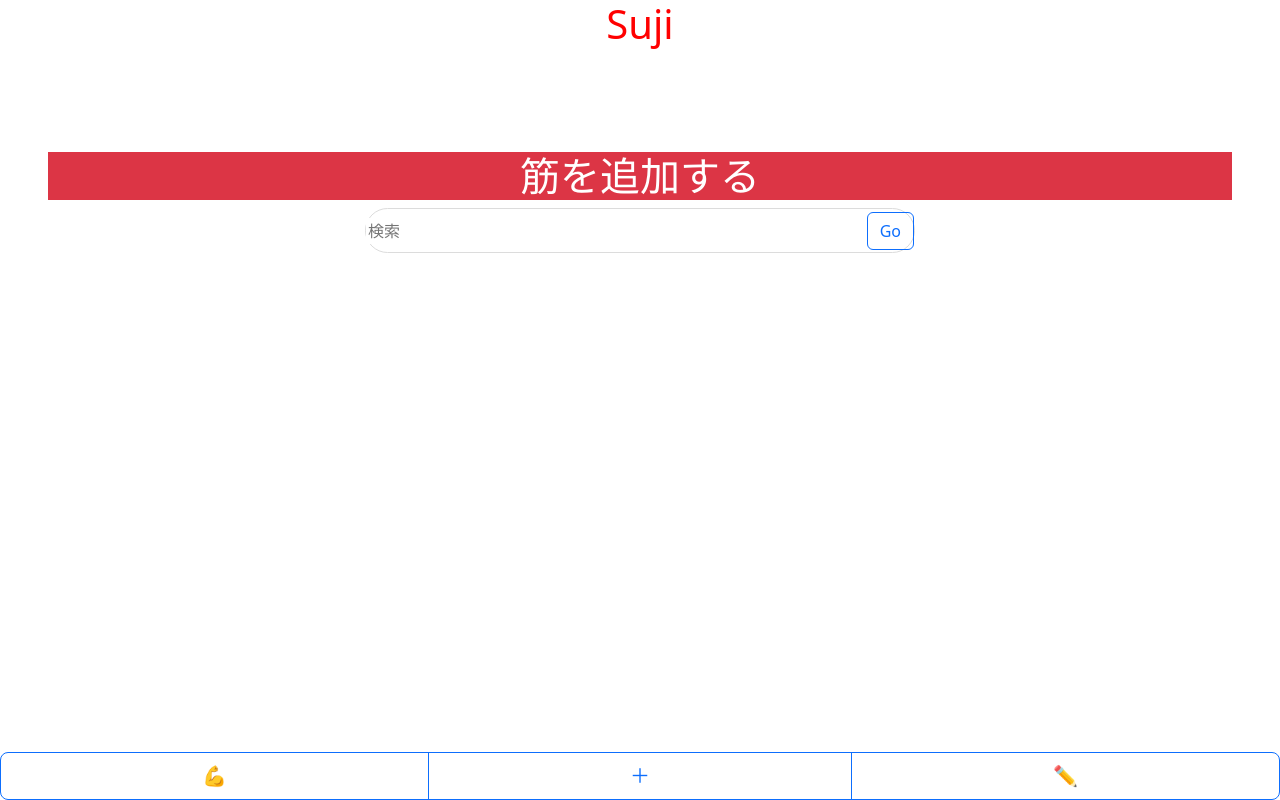
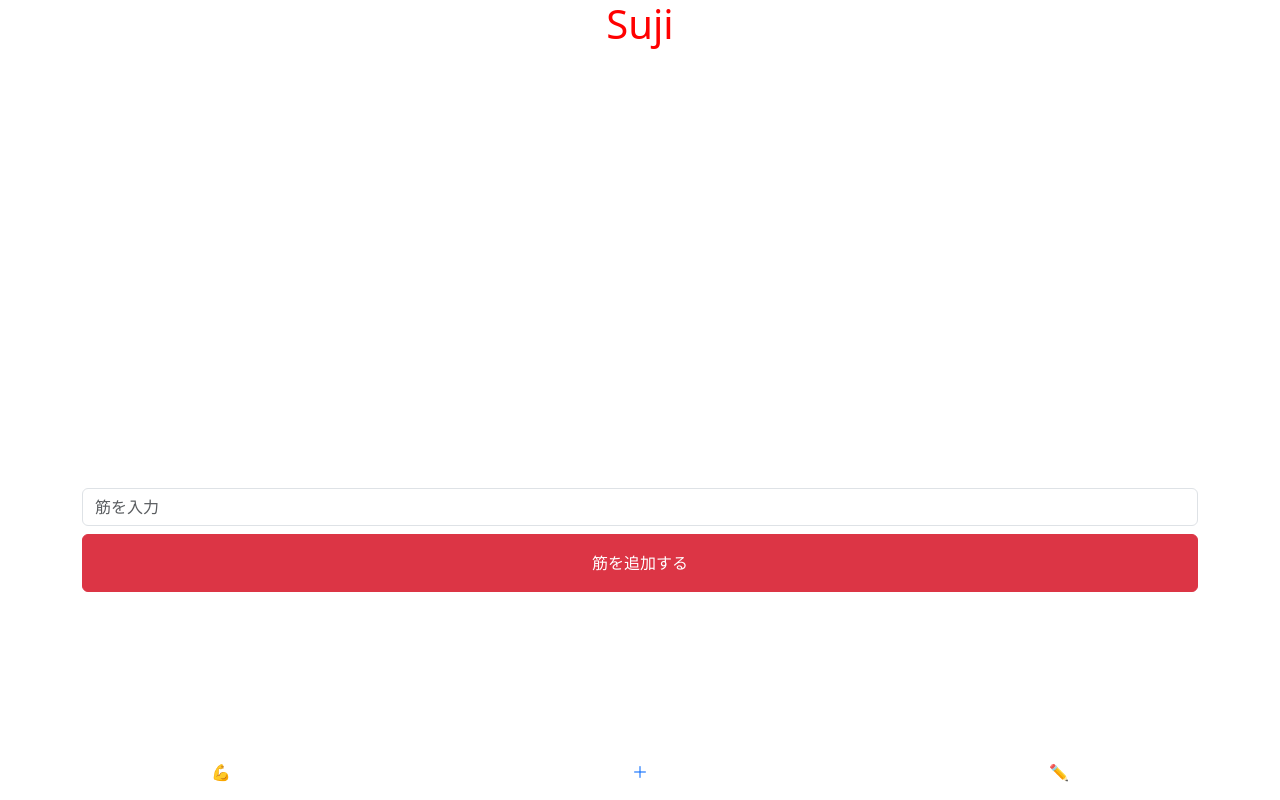
Before and after one commit to yuki-kunn/Katai-Suji, a SvelteKit app: page /suji2 in a window 1280 px wide. Built offline with nearby package versions, Linux system fonts and the light colour scheme.

Commit message:
suji2修正

```diff
--- a/src/routes/suji2/+page.svelte
+++ b/src/routes/suji2/+page.svelte
@@ -1,63 +1,43 @@
-<div class="wrapper">
+<script>
+</script>
+
+<body>
 	<h1 class="takuann">Suji</h1>
-	<div class="container-fluid p-5 my-5 text-white">
-		<h1 style="text-align: center;" class="bg-danger">筋を追加する</h1>
-		<div class="kyc-search-bar" style="margin:0 auto;">
-			<input class="kyc-search-box" type="text" placeholder="検索" autocomplete="off" />
-			<button type="button" class="btn btn-outline-primary">Go</button>
+	<div class="container">
+		<div class="input-group">
+			<input type="text" class="form-control" placeholder="筋を入力" />
 		</div>
+		<button type="button" class="footer p-3 btn btn-danger mt-2">筋を追加する</button>
 	</div>
-	<div class="btn-group btn-group-lg" role="group" aria-label="Large button group">
+
+	<footer class="footer fixed-bottom d-flex justify-content-around align-items-center">
 		<button type="button" class="btn btn-outline-primary">💪</button>
-		<button type="button" class="btn btn-outline-primary">＋</button>
+		<button type="button" class="btn btn-outline-primary"> ＋ </button>
 		<button type="button" class="btn btn-outline-primary">✏️</button>
-	</div>
-</div>
+	</footer>
+</body>
 
 <style>
-	.kyc-search-bar {
-		display: flex;
-		align-items: center;
-		justify-content: center;
-		height: 45px;
-		width: 550px;
-		border-radius: 30px;
-		margin: 5px;
-		border: solid 1px #dcdcdc;
-	}
-
-	.kyc-search-box {
-		font-size: 16px;
-		width: 100%;
-		border: none;
-		outline: none;
-	}
-
-	i.kyc-search-mark {
-		margin-left: 10px;
-		margin-right: 5px;
-		color: #9aa0a6;
-	}
-
-	i.kyc-search-mic {
-		margin-right: 10px;
-		cursor: pointer;
-		color: #9aa0a6;
-	}
-
-	@media only screen and (max-width: 480px) {
-		.kyc-search-bar {
-			width: 90%;
-		}
-	}
-
 	.takuann {
 		text-align: center;
 		color: red;
+		margin-bottom: 11em;
 	}
-	.wrapper {
-		display: grid;
-		grid-template-rows: auto 1fr auto;
-		min-height: 100svh;
+
+	.container {
+		height: 10px;
+		margin: 0 auto;
+	}
+
+	/* フッターの設定 */
+	.footer {
+		width: 100%;
+		padding: 10px;
+	}
+
+	/* フッターのボタンのスタイル調整 */
+	.footer button {
+		border: none;
+		background: none;
 	}
 </style>
--- a/src/routes/suji4/+page.svelte
+++ b/src/routes/suji4/+page.svelte
@@ -4,7 +4,6 @@
 		<h1 style="text-align: center;" class="bg-danger">ToDoを追加する</h1>
 		<div class="kyc-search-bar" style="margin:0 auto;">
 			<input class="kyc-search-box" type="text" placeholder="検索" autocomplete="off" />
-			<button type="button" class="btn btn-outline-primary">Go</button>
 		</div>
 	</div>
 	<div class="btn-group btn-group-lg" role="group" aria-label="Large button group">
--- a/src/routes/suji5/+page.svelte
+++ b/src/routes/suji5/+page.svelte
@@ -2,11 +2,10 @@
 	<h1 class="takuann">Suji</h1>
 	<div class="container-fluid p-5 my-5 text-white">
 		<h1 style="text-align: center;" class="bg-danger">ToDoを追加する</h1>
-    <div class="kyc-search-bar" style="margin:0 auto;">
+		<div class="kyc-search-bar" style="margin:0 auto;">
 			<input class="kyc-search-box" type="text" placeholder="検索" autocomplete="off" />
-      <button type="button" class="btn btn-outline-primary">Go</button>
 		</div>
-    <h1 class="takuann">筋が通っていない！！</h1>
+		<h1 class="takuann">筋が通っていない！！</h1>
 	</div>
 	<div class="btn-group btn-group-lg" role="group" aria-label="Large button group">
 		<button type="button" class="btn btn-outline-primary">💪</button>
```
